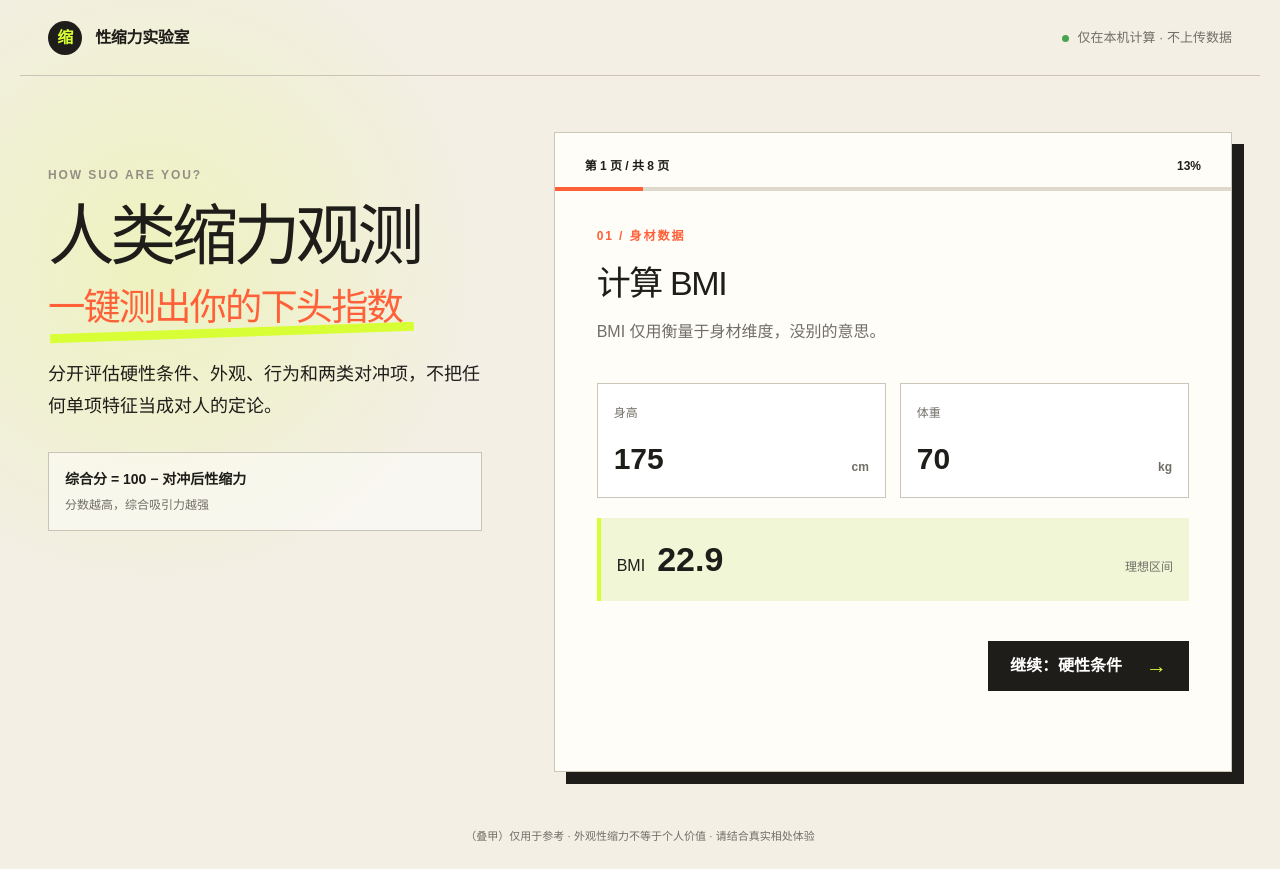
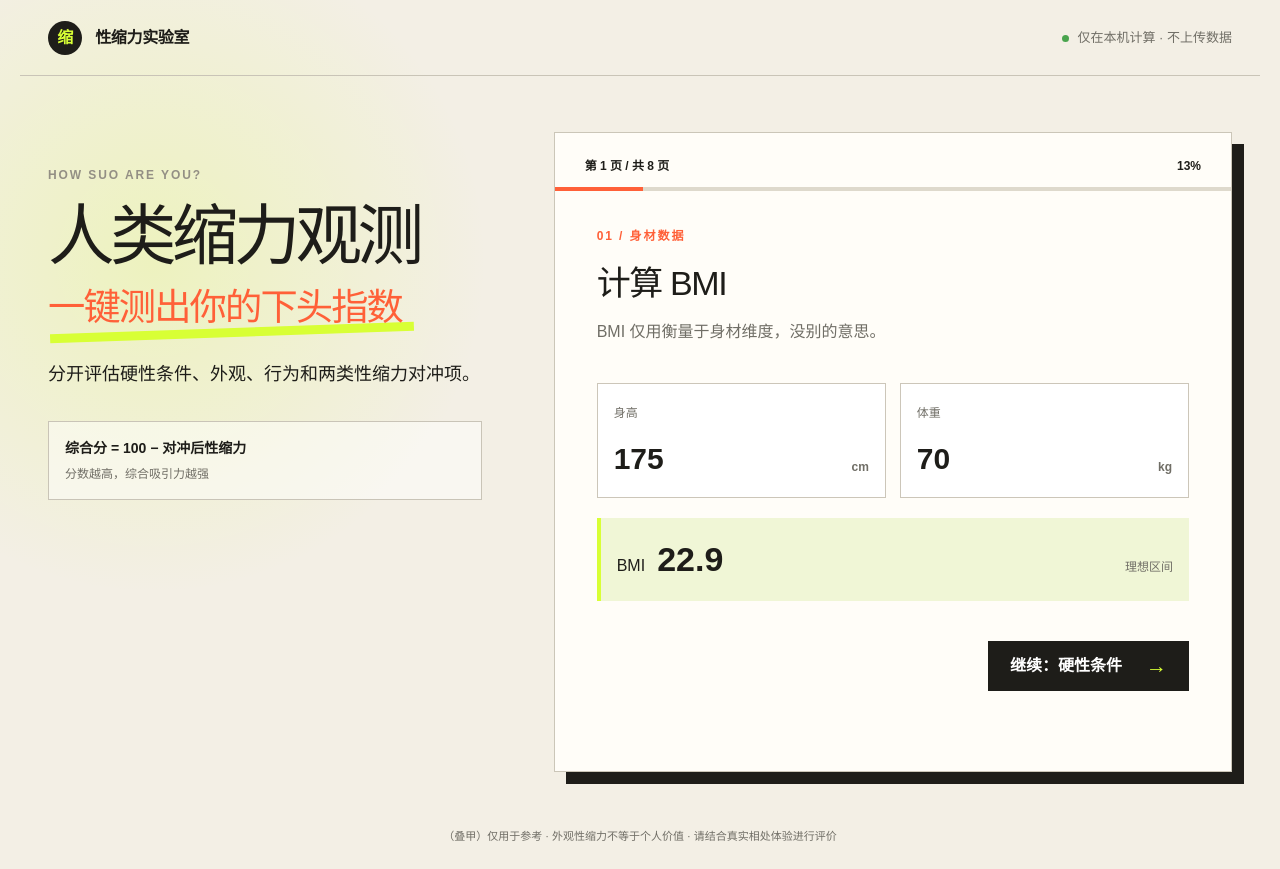
Before and after one commit to Amino-orz/how-suo-you-are-test, a Next.js app: page / in a window 1280 px wide. Built offline with nearby package versions, Linux system fonts and the light colour scheme.

Commit message:
更新部门文字

```diff
--- a/app/page.tsx
+++ b/app/page.tsx
@@ -157,7 +157,7 @@ export default function Home() {
         <section className="intro">
           <p className="eyebrow">HOW SUO ARE YOU?</p>
           <h1>人类缩力观测<br/><em>一键测出你的下头指数</em></h1>
-          <p className="lead">分开评估硬性条件、外观、行为和两类对冲项，不把任何单项特征当成对人的定论。</p>
+          <p className="lead">分开评估硬性条件、外观、行为和两类性缩力对冲项。</p>
           <div className="formula"><b>综合分 = 100 − 对冲后性缩力</b><span>分数越高，综合吸引力越强</span></div>
         </section>
         <section className="card">
@@ -208,7 +208,7 @@ export default function Home() {
           </div>}
 
           {step === 6 && <div className="panel compact">
-            <p className="sectionNo">07 / 内涵对冲</p><h2>风评逆转的机会来了</h2><p className="helper">可多选。</p>
+            <p className="sectionNo">07 / 内涵对冲</p><h2>风评逆转的机会</h2><p className="helper">可多选。</p>
             <CheckGroup title="1. 脑子好不好使" note="聊天质量与知识魅力" options={intellectOptions} selected={character} onToggle={value => toggle(value, character, setCharacter)}/>
             <CheckGroup title="2. 情绪" note="让人感到安心的心理质地" options={emotionOptions} selected={character} onToggle={value => toggle(value, character, setCharacter)}/>
             <CheckGroup title="3. 行为" note="在真实相处中持续加分" options={characterBehaviorOptions} selected={character} onToggle={value => toggle(value, character, setCharacter)}/>
@@ -233,7 +233,7 @@ export default function Home() {
           </div>}
         </section>
       </div>
-      <footer>（叠甲）仅用于参考 · 外观性缩力不等于个人价值 · 请结合真实相处体验</footer>
+      <footer>（叠甲）仅用于参考 · 外观性缩力不等于个人价值 · 请结合真实相处体验进行评价</footer>
     </main>
   );
 }
```
